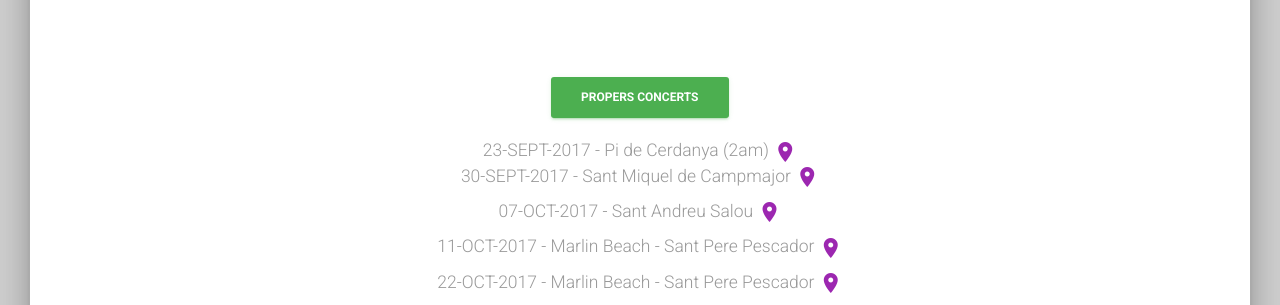
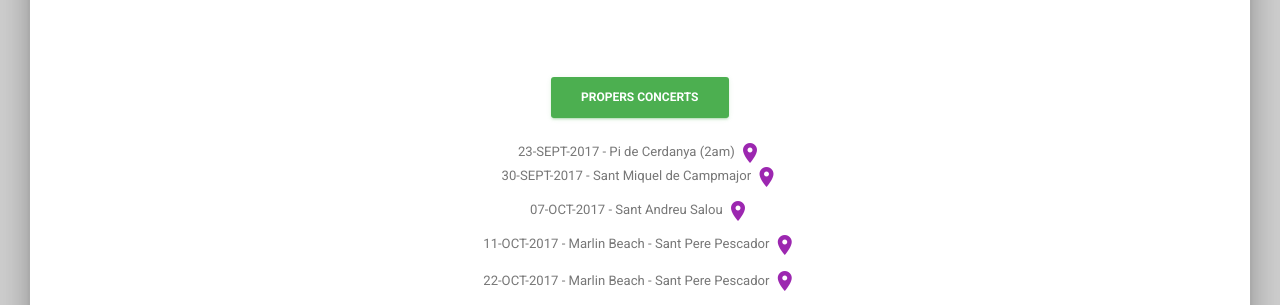
Before and after one commit to joseflix/joseflix.github.io, a plain HTML site: page index.html in a window 1280 px wide. Shown: the part 1766-2071 px from the top of the page. Drawn offline with Linux system fonts and the light colour scheme.

Commit message:
The Bazaga's web

```diff
--- a/index.html
+++ b/index.html
@@ -160,11 +160,11 @@
 	                	<div class="row">
 	                    	<div class="col-md-10 col-md-offset-1">
 								<button class="btn btn-success btn-raised"><b>Propers concerts</b></button>
-								<h5 class="description">23-SEPT-2017 - Pi de Cerdanya (2am) <a href="https://goo.gl/maps/sXfguJDhvvS2" target="_blank"><i class="material-icons">place</i></a>
+								<h5 class="description"><small class="text-muted">23-SEPT-2017 - Pi de Cerdanya (2am) <a href="https://goo.gl/maps/sXfguJDhvvS2" target="_blank"><i class="material-icons">place</i></a>
 								<p>30-SEPT-2017 - Sant Miquel de Campmajor <a href="https://goo.gl/maps/ygCrRQSJtJt" target="_blank"><i class="material-icons">place</i></a>
 								<p>07-OCT-2017 - Sant Andreu Salou <a href="https://goo.gl/maps/aFvSRtKuv7K2" target="_blank"><i class="material-icons">place</i></a>
 								<p>11-OCT-2017 - Marlin Beach - Sant Pere Pescador <a href="https://goo.gl/maps/aZUV8hz9aLU2" target="_blank"><i class="material-icons">place</i></a>
-								<p>22-OCT-2017 - Marlin Beach - Sant Pere Pescador <a href="https://goo.gl/maps/aZUV8hz9aLU2" target="_blank"><i class="material-icons">place</i></a></h5>
+								<p>22-OCT-2017 - Marlin Beach - Sant Pere Pescador <a href="https://goo.gl/maps/aZUV8hz9aLU2" target="_blank"><i class="material-icons">place</i></a></small></h5>
 								<p><br><br></p>
 	                    	</div>
 	                    	<div class="col-md-10 col-md-offset-1">
```
